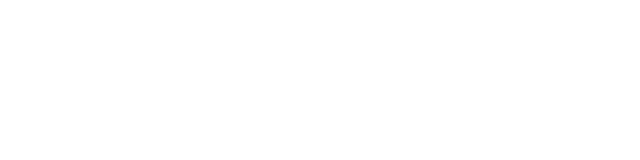
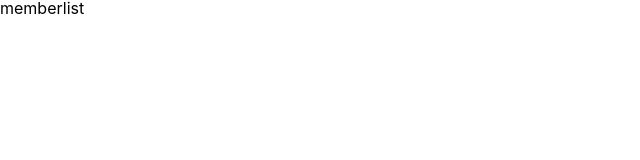
Before and after one commit to zaehuun/SSUKET-PUNCH, a React (Create React App) app in the folder front-end/: page /memberlist in a window 1280 px wide. Shown: the top 160 px of the page, without its empty margins (0-640 px from the left). Built offline with nearby package versions, Linux system fonts and the light colour scheme.

Commit message:
add memberlist component

```diff
--- a/front-end/src/App.js
+++ b/front-end/src/App.js
@@ -1,7 +1,7 @@
 import React from "react";
 import { Switch, Route, BrowserRouter as Router } from "react-router-dom";
 import axios from "axios";
-import { Login, Join, Member } from "pages";
+import { Login, Join, Member, MemberList } from "pages";
 
 function App() {
   axios.defaults.baseURL = "http://localhost:5000/";
@@ -12,6 +12,7 @@ function App() {
           <Route exact path="/" component={Login} />
           <Route path="/join" component={Join} />
           <Route path="/member" component={Member} />
+          <Route path="/memberlist" component={MemberList} />
         </Switch>
       </Router>
     </div>
--- /dev/null
+++ b/front-end/src/pages/MemberList/MemberList.jsx
@@ -0,0 +1,8 @@
+import React from "react";
+import "./MemberList.css";
+
+function MemberList() {
+  return <div>memberlist</div>;
+}
+
+export default MemberList;
--- a/front-end/src/pages/index.js
+++ b/front-end/src/pages/index.js
@@ -1,3 +1,4 @@
 export { default as Login } from "./Login/Login";
 export { default as Join } from "./Join/Join";
 export { default as Member } from "./Member/Member";
+export { default as MemberList } from "./MemberList/MemberList";
```
Also changed, not shown: front-end/src/pages/MemberList/MemberList.css (added).
